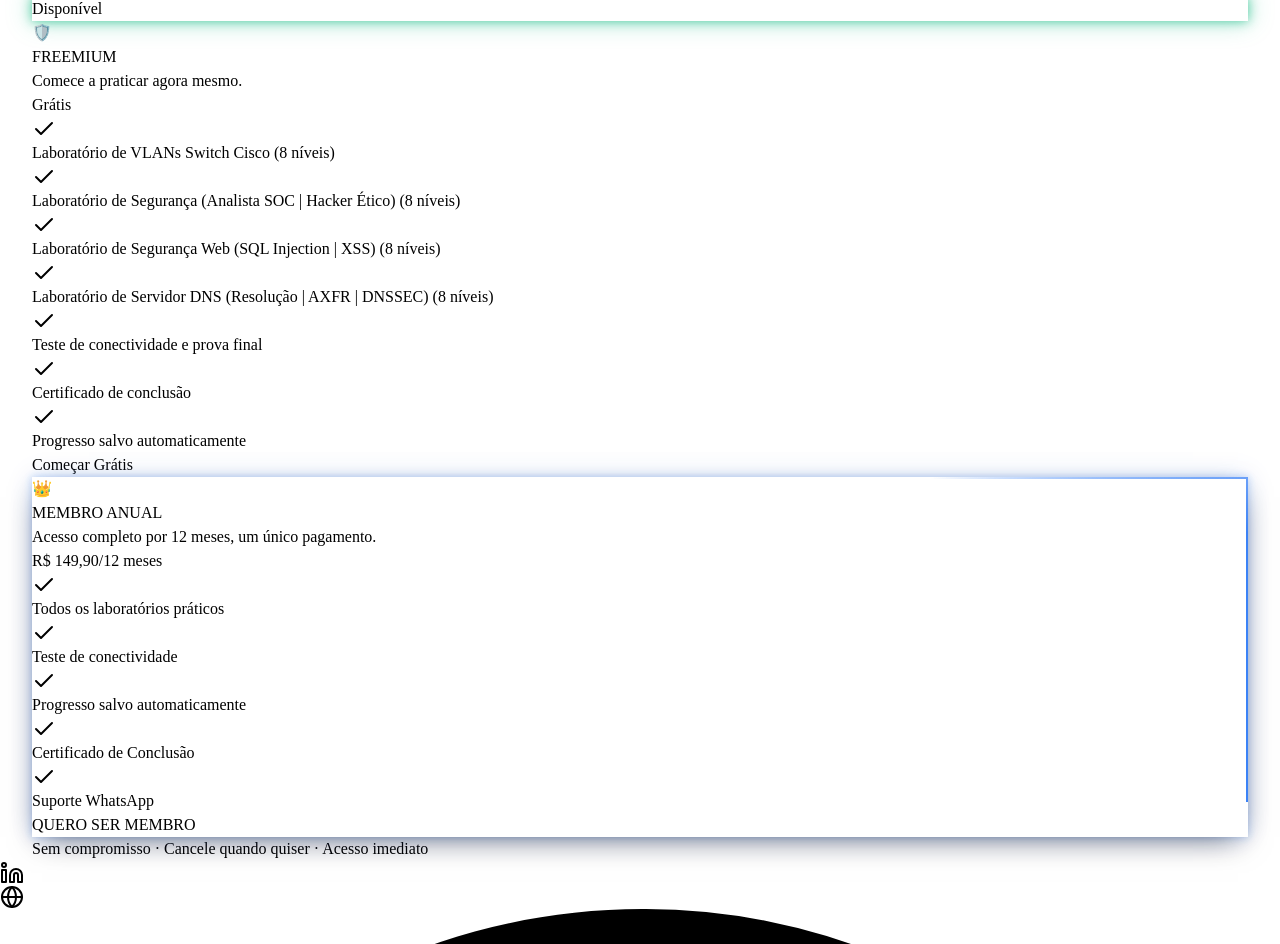
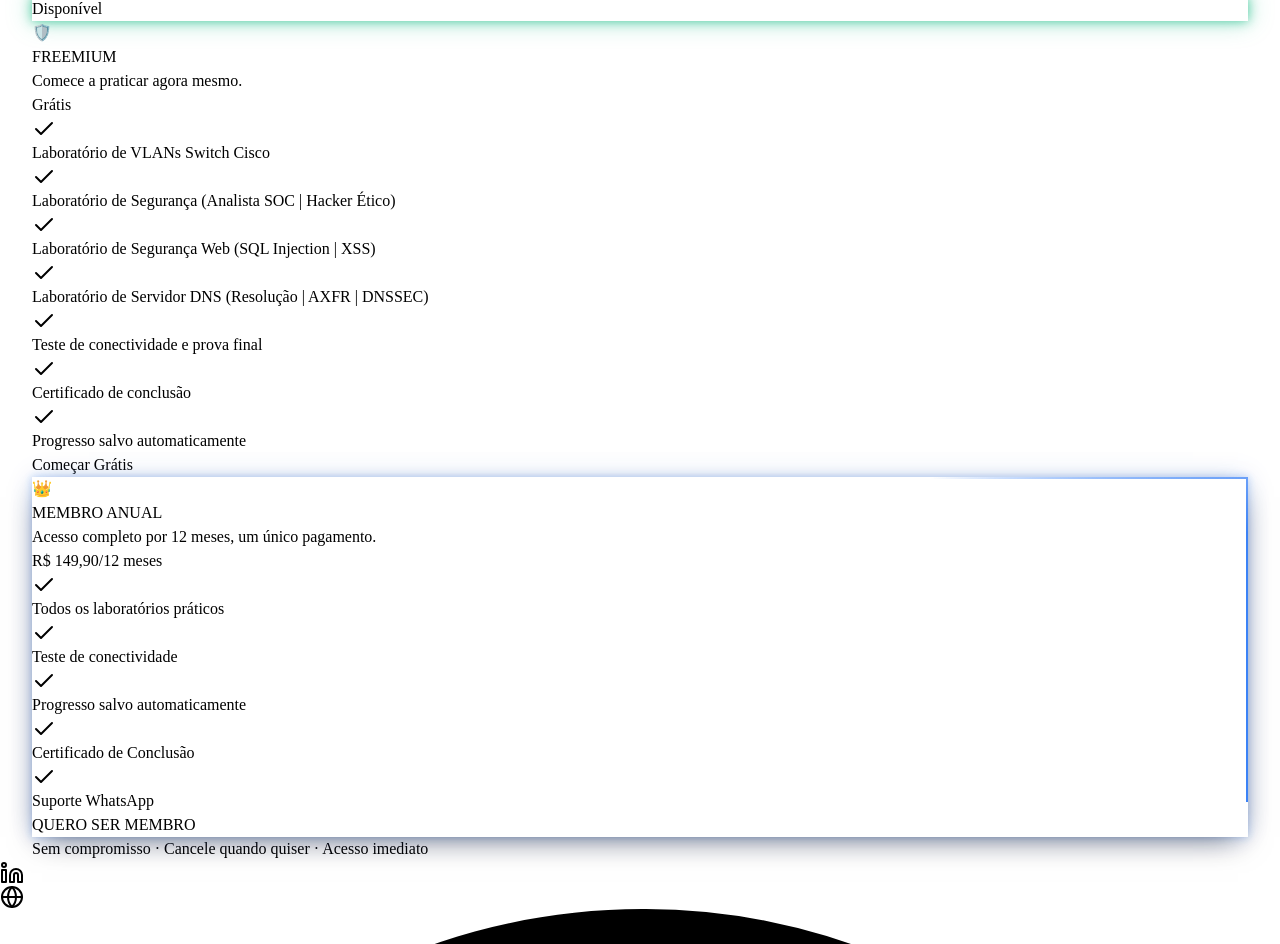
Before and after one commit to sandronsk1977-creator/sf-cyber, a React (Vite) app in the folder client/: page / in a window 1280 px wide. Shown: the part 2950-3894 px from the top of the page. Built offline with nearby package versions, Linux system fonts and the light colour scheme.

Commit message:
feat: remover 8 niveis dos recursos do card Freemium

```diff
--- a/client/src/components/PricingSection.tsx
+++ b/client/src/components/PricingSection.tsx
@@ -19,10 +19,10 @@ const plans = [
       highlight: false,
       simulator: true,
       features: [
-        "Laboratório de VLANs Switch Cisco (8 níveis)",
-        "Laboratório de Segurança (Analista SOC | Hacker Ético) (8 níveis)",
-        "Laboratório de Segurança Web (SQL Injection | XSS) (8 níveis)",
-        "Laboratório de Servidor DNS (Resolução | AXFR | DNSSEC) (8 níveis)",
+        "Laboratório de VLANs Switch Cisco",
+        "Laboratório de Segurança (Analista SOC | Hacker Ético)",
+        "Laboratório de Segurança Web (SQL Injection | XSS)",
+        "Laboratório de Servidor DNS (Resolução | AXFR | DNSSEC)",
         "Teste de conectividade e prova final",
         "Certificado de conclusão",
         "Progresso salvo automaticamente",
```
